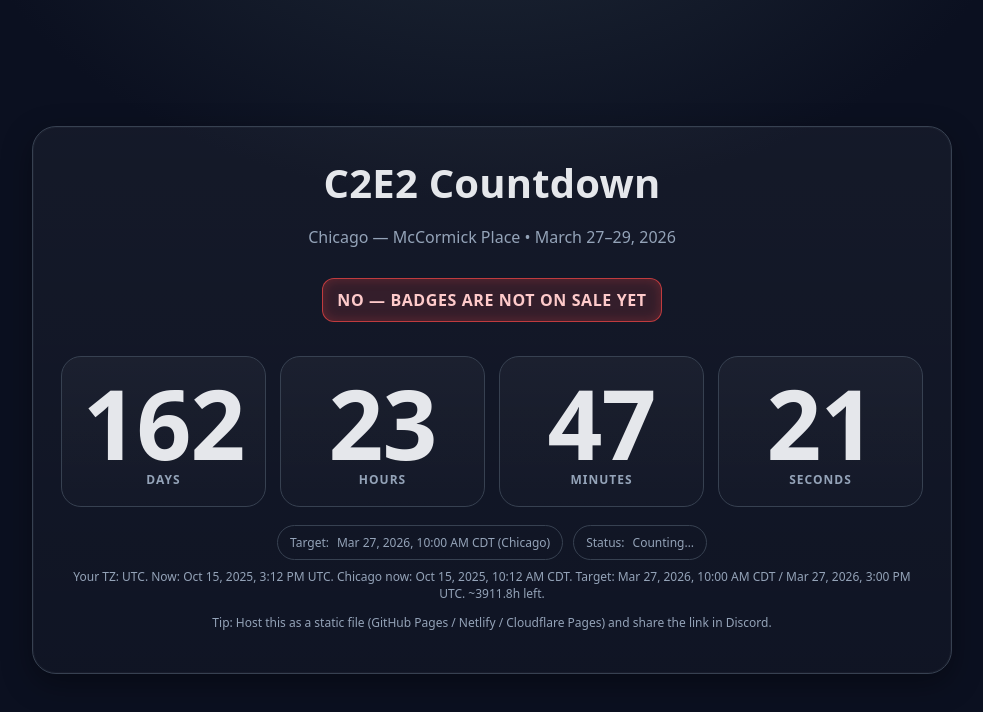
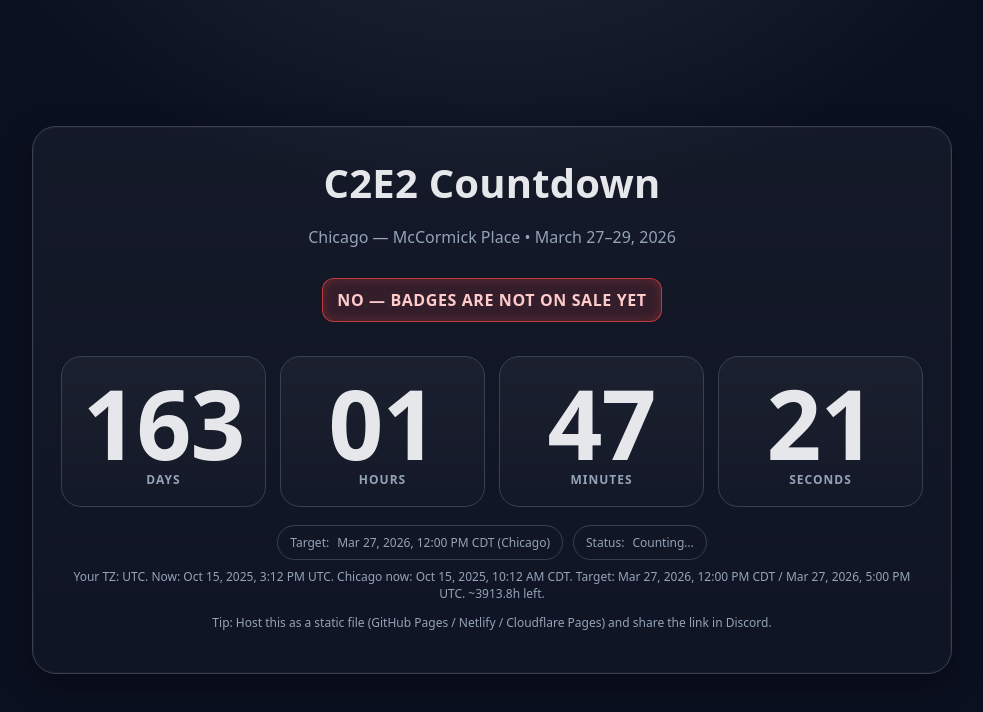
Before and after one commit to jw-networks/c2e2_count, a plain HTML site: page index.html in a window 1280 px wide. Shown: the whole page, without its empty margins (148-1131 px from the left). Drawn offline with Linux system fonts and the light colour scheme.

Commit message:
Update index.html

```diff
--- a/index.html
+++ b/index.html
@@ -118,7 +118,7 @@
   <script>
     // === CONFIG (final, robust) ===
     // Target instant expressed unambiguously in UTC (Z). 10:00 AM Chicago on Mar 27, 2026 is 15:00 UTC.
-    const TARGET_UTC_ISO = '2026-03-27T15:00:00Z';
+    const TARGET_UTC_ISO = '2026-03-27T17:00:00Z'; // NOON Chicago (12:00 PM CDT) → 17:00Z
     const TARGET_EPOCH = Date.parse(TARGET_UTC_ISO);
     const CHICAGO_TZ = 'America/Chicago';
 
```
